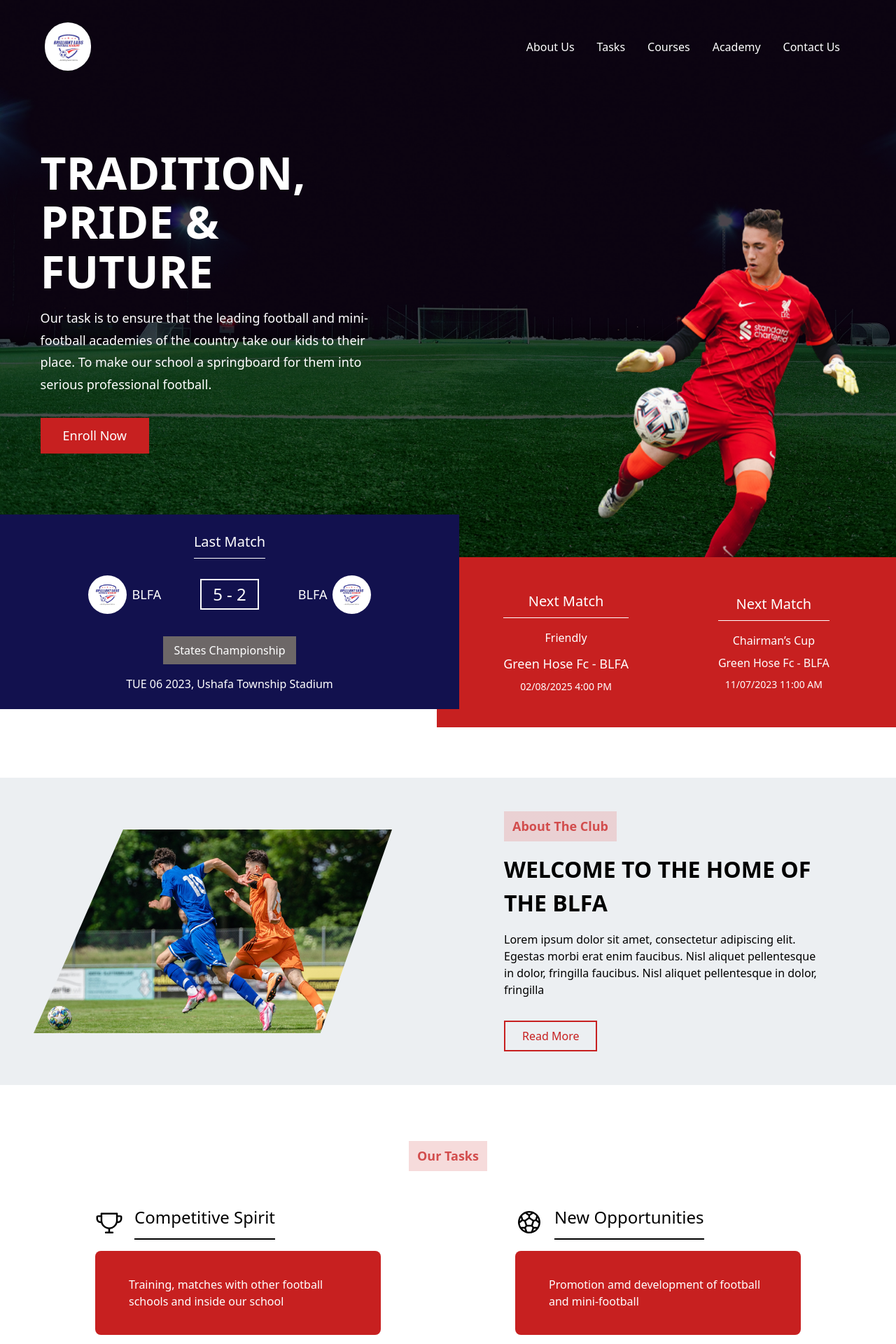
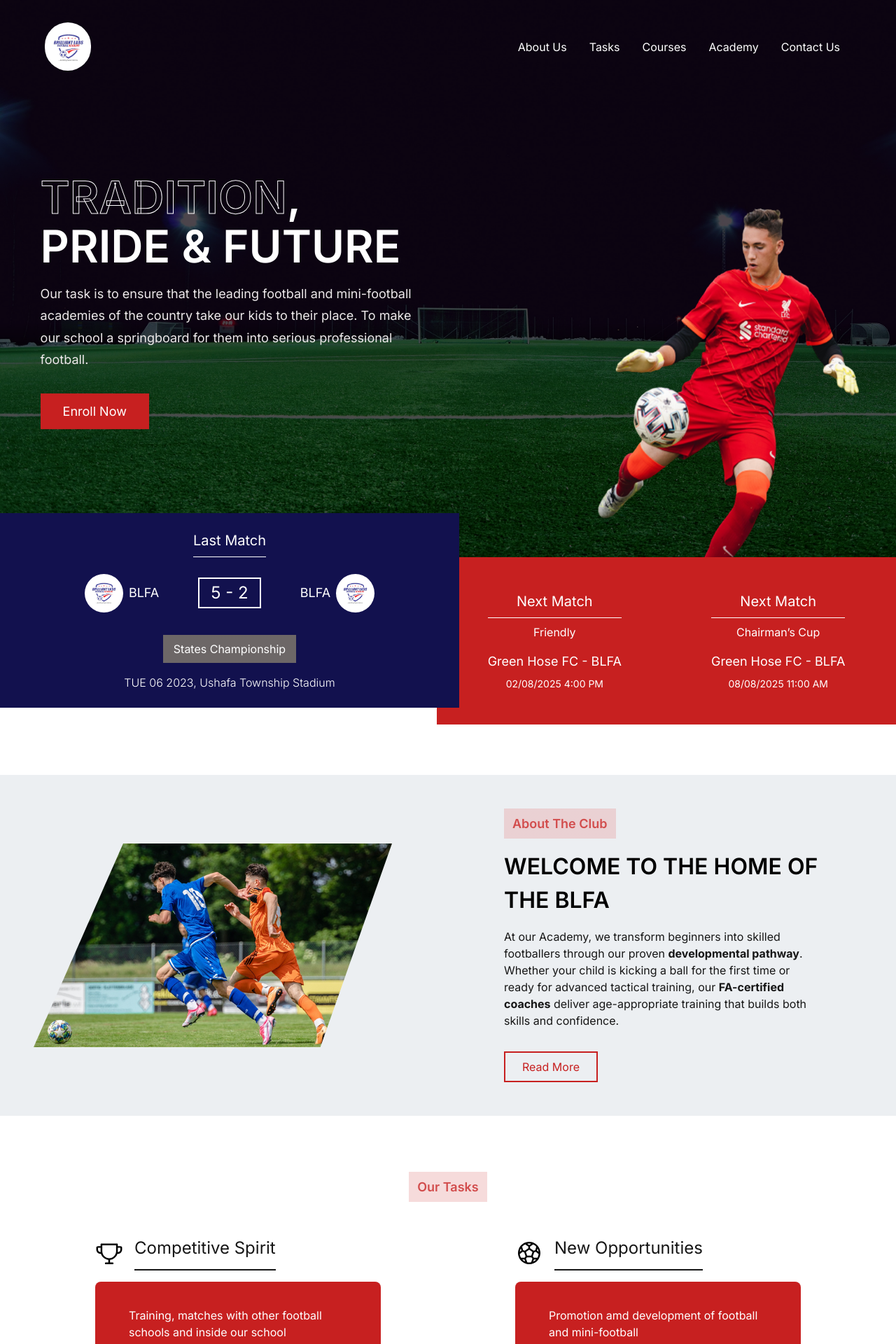
Before and after one commit to Abdulsamad-22/Academy-landing-page, a React (Vite) app: page / in a window 1280 px wide. Shown: the top 1920 px of the page at 70% size. Built offline with nearby package versions, Linux system fonts and the light colour scheme.

Commit message:
typeface improvement and general adjustments

```diff
--- a/index.html
+++ b/index.html
@@ -4,6 +4,13 @@
     <meta charset="UTF-8" />
     <link rel="icon" type="image/svg+xml" href="/vite.svg" />
     <meta name="viewport" content="width=device-width, initial-scale=1.0" />
+
+    <link rel="preconnect" href="https://fonts.googleapis.com" />
+    <link rel="preconnect" href="https://fonts.gstatic.com" crossorigin />
+    <link
+      href="https://fonts.googleapis.com/css2?family=Inter:ital,opsz,wght@0,14..32,100..900;1,14..32,100..900&display=swap"
+      rel="stylesheet"
+    />
     <title>Vite + React</title>
     <script src="https://cdn.tailwindcss.com"></script>
   </head>
--- a/src/componets/aboutTheClub/AboutClubText.jsx
+++ b/src/componets/aboutTheClub/AboutClubText.jsx
@@ -6,13 +6,15 @@ export default function AboutClubText({ label }) {
       <div className="mb-8 space-y-4 w-full md:w-[450px]">
         <SectionLabel label={"About The Club"} />
 
-        <h3 className="text-[1.5rem] md:text-[2rem] font-semibold">
+        <h3 className="text-[1.5rem] md:text-[2rem] text-[#000] font-semibold">
           WELCOME TO THE HOME OF THE BLFA
         </h3>
-        <p className="text-[0.875rem] md:text-[1rem]">
-          Lorem ipsum dolor sit amet, consectetur adipiscing elit. Egestas morbi
-          erat enim faucibus. Nisl aliquet pellentesque in dolor, fringilla
-          faucibus. Nisl aliquet pellentesque in dolor, fringilla
+        <p className="text-[0.875rem] md:text-[1rem] text-[#161616]">
+          At our Academy, we transform beginners into skilled footballers
+          through our proven <strong>developmental pathway</strong>. Whether
+          your child is kicking a ball for the first time or ready for advanced
+          tactical training, our <strong>FA-certified coaches</strong> deliver
+          age-appropriate training that builds both skills and confidence.
         </p>
       </div>
       <div className="h-[44px]">
--- a/src/componets/courses/Programs.jsx
+++ b/src/componets/courses/Programs.jsx
@@ -27,10 +27,12 @@ export default function Programs() {
 
       {programs.map((program, index) => (
         <div key={index} className="w-full md:w-[280px] relative">
-          <div className="inline-block py-2 px-3 border-2 border-[#c72020] mb-4">
+          <div className="inline-block py-2 px-3 text-[#000] border-2 border-[#c72020] mb-4">
             {program.ageGrade}
           </div>
-          <p className="w-[95%] md:w-[205px]text-[1rem]">{program.subText}</p>
+          <p className="w-[80%] md:w-[205px]text-[1rem] text-[#161616]">
+            {program.subText}
+          </p>
         </div>
       ))}
       <img
--- a/src/componets/heroSection/HeroTexts.jsx
+++ b/src/componets/heroSection/HeroTexts.jsx
@@ -1,15 +1,20 @@
 export default function HeaderTexts() {
   return (
     <div className="w-full flex flex-col md:flex-row items-center md:justify-between absolute top-1/3 md:top-1/2 -translate-y-1/2 left-[47%]  -translate-x-1/2 md:right-10 text-[#fff] pl-[2rem] z-10">
-      <div className="w-full md:w-[50%] px-4 md:px-16 md:pt-[60px] text-center md:text-left">
+      <div className="w-full md:w-[53%] px-4 md:px-16 md:pt-[60px] text-center md:text-left">
         <div className="space-y-4 mb-8">
           <h1 className="text-[2rem] md:text-[4rem] font-semibold">
-            <span className="text-transparent[-webkit-text-stroke:2px-black]">
+            <span
+              className="text-transparent"
+              style={{
+                WebkitTextStroke: "1px white",
+              }}
+            >
               TRADITION
             </span>
             , PRIDE & FUTURE
           </h1>
-          <p className="text-[0.875rem] md:text-[1.125rem] leading-[1.75]">
+          <p className="text-[0.875rem] text-[#EDEAEA] md:text-[1.125rem] leading-[1.75]">
             Our task is to ensure that the leading football and mini-football
             academies of the country take our kids to their place. To make our
             school a springboard for them into serious professional football.
--- a/src/componets/heroSection/NextMatches.jsx
+++ b/src/componets/heroSection/NextMatches.jsx
@@ -2,15 +2,15 @@ export default function NextMatches() {
   return (
     <div className="flex items-center justify-center gap-32 w-full bg-[#c72020]  text-[#fff] py-12 ml-0 md:-ml-8 mt-4 md:mt-14 z-0">
       <div className="text-center">
-        <div className="space-y-2 mb-3 md:mb-4">
+        <div className="space-y-2 mb-3 md:mb-2">
           <h2 className="text-[1.125rem] md:text-[1.25rem]">Next Match</h2>
           <hr className=" border-1 border-[#fff]" />
         </div>
 
         <div className="space-y-2">
-          <p className="text-[1rem] mb-3">Friendly</p>
-          <p className="text-[0.875rem] md:text-[1.125rem]">
-            Green Hose Fc - BLFA
+          <p className="text-[1rem] mb-4">Friendly</p>
+          <p className="text-[0.875rem] md:text-[1.125rem] mb-3">
+            Green Hose FC - BLFA
           </p>
           <p className="text-[0.75rem] md:text-[0.875rem]">
             02/08/2025 4:00 PM
@@ -19,18 +19,18 @@ export default function NextMatches() {
       </div>
 
       <div className="text-center">
-        <div className="space-y-2 mb-3 md:mb-4">
+        <div className="space-y-2 mb-3 md:mb-2">
           <h2 className="text-[1.125rem] md:text-[1.25rem]">Next Match</h2>
           <hr className="border-1 border-[#fff]" />
         </div>
 
         <div className="space-y-2">
-          <p className="text-[1rem]">Chairman’s Cup</p>
-          <p className="text-[0.875rem] md:text-[1rem] mb-3">
-            Green Hose Fc - BLFA
+          <p className="text-[1rem] mb-4">Chairman’s Cup</p>
+          <p className="text-[0.875rem] md:text-[1.125rem] mb-3">
+            Green Hose FC - BLFA
           </p>
           <p className="text-[0.75rem] md:text-[0.875rem]">
-            11/07/2023 11:00 AM
+            08/08/2025 11:00 AM
           </p>
         </div>
       </div>
--- a/src/componets/ourTask/Tasks.jsx
+++ b/src/componets/ourTask/Tasks.jsx
@@ -44,8 +44,10 @@ export default function Tasks() {
               alt=""
             />
             <div className="space-y-3">
-              <h4 className="text-[1.25rem] md:text-[1.5rem]">{task.title}</h4>
-              <hr className="w-full border-[0.5px] border-black hidden md:block" />
+              <h4 className="text-[1.25rem] md:text-[1.5rem] text-[#161616]">
+                {task.title}
+              </h4>
+              <hr className="w-full border-[0.5px] border-[#161616] hidden md:block" />
             </div>
           </div>
 
--- a/src/componets/ourTeam/OurTeamText.jsx
+++ b/src/componets/ourTeam/OurTeamText.jsx
@@ -10,8 +10,8 @@ export default function OurTeamText({ label }) {
           Talk With Your Feet. Play With Your Heart.
         </h4>
         <p className="text-[1rem]">
-          Lorem ipsum dolor sit amet, consectetur adipiscing elit. Egestas morbi
-          erat enim faucibus. Nisl aliquet pellentesque in dolor, fringilla.
+          Join us as a player to unlock your potential through our elite
+          development pathway, or as a coach to shape future stars.
         </p>
       </div>
       <div className="h-[44px]">
--- a/src/index.css
+++ b/src/index.css
@@ -1,5 +1,6 @@
 body {
   margin: 0;
+  font-family: "Inter", sans-serif;
 }
 
 h1 {
```
